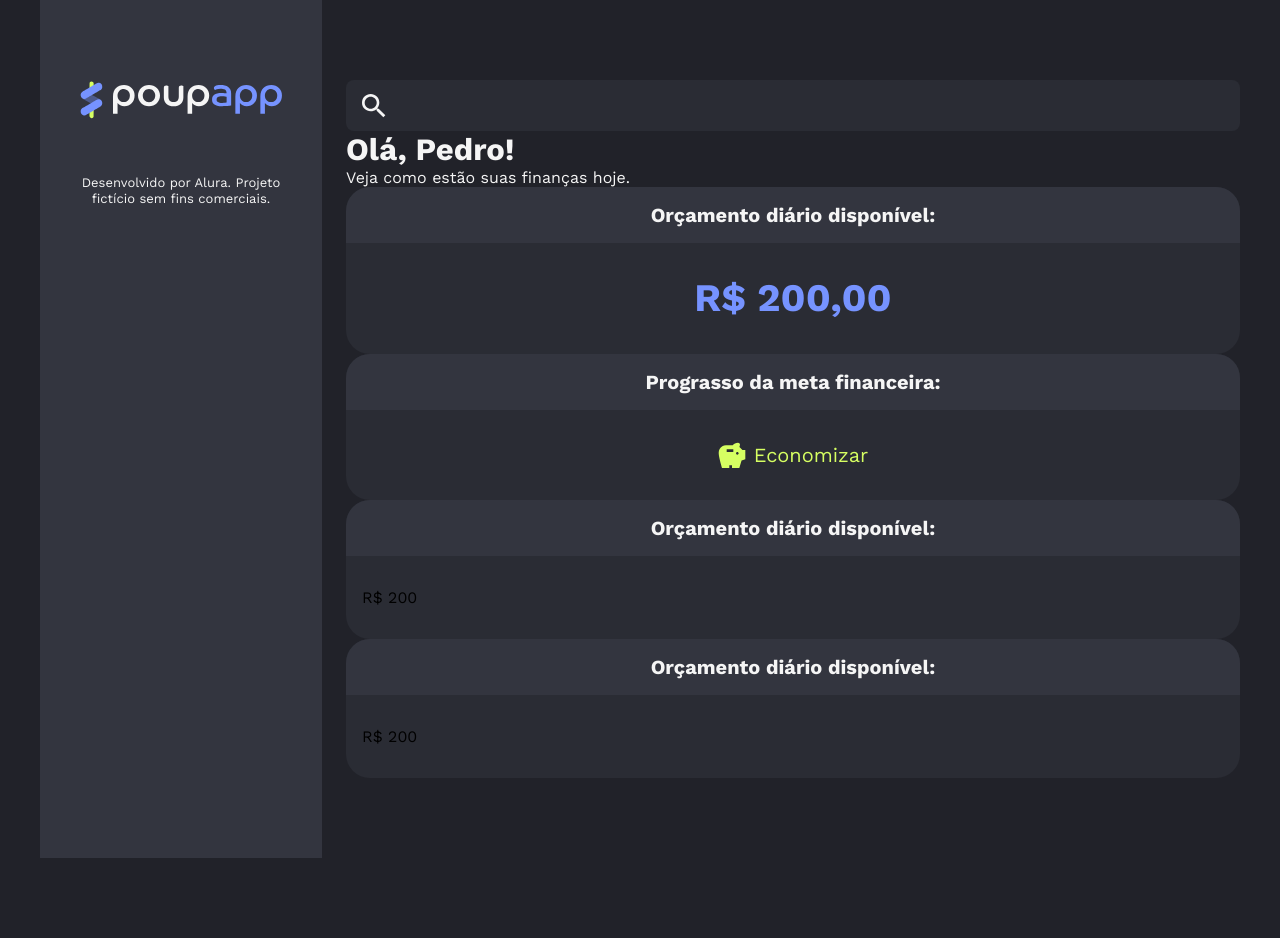
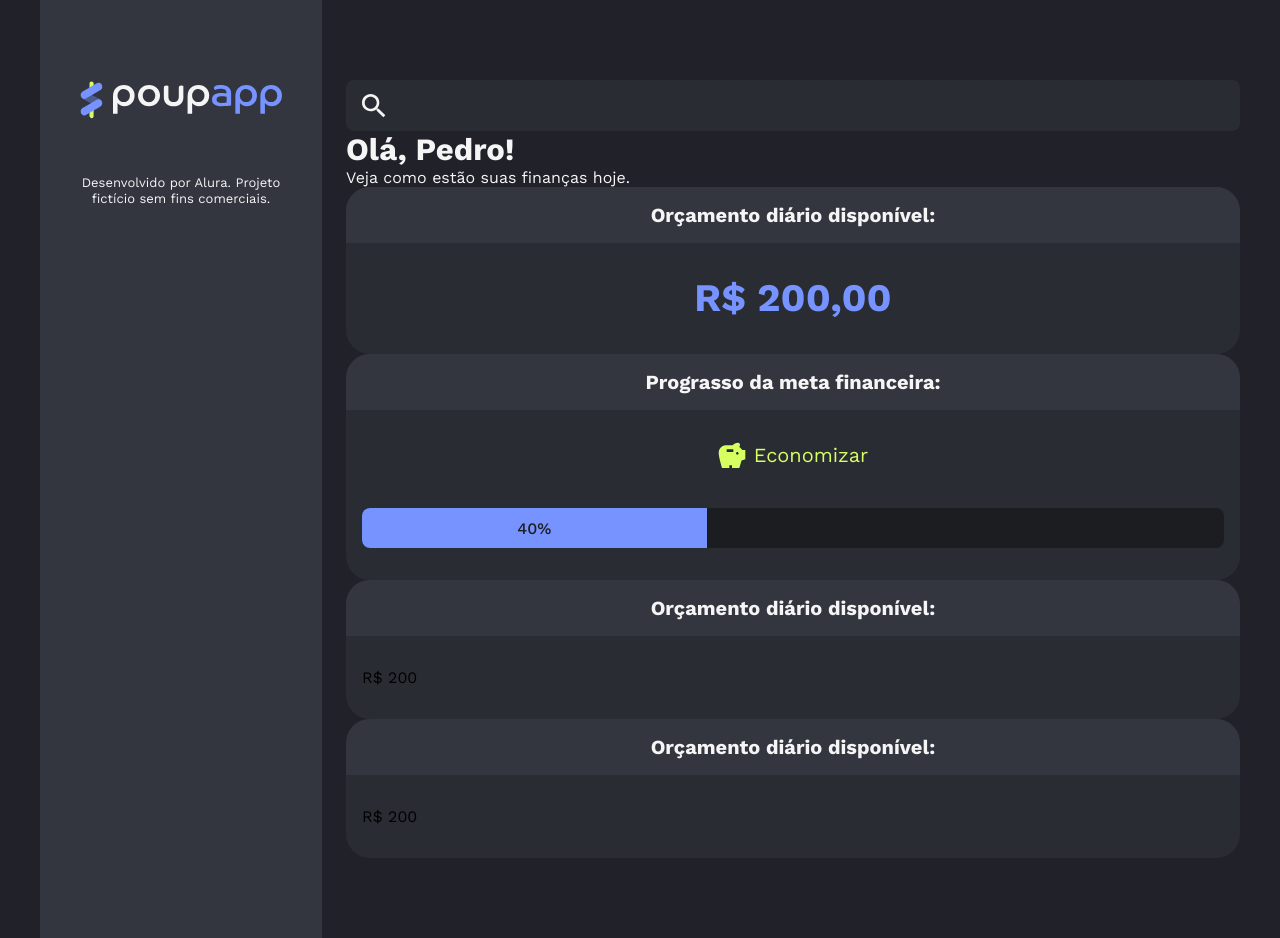
Before and after one commit to pedrohg99/poupapp, a React (Vite) app: page / in a window 1280 px wide. Before the commit the page ends 858 px from the top, so only its background shows below. Built offline with nearby package versions, Linux system fonts and the light colour scheme.

Commit message:
Aplica estilo ao ProgresBar

```diff
--- a/src/App.jsx
+++ b/src/App.jsx
@@ -35,7 +35,7 @@
               Prograsso da meta financeira:
             </Card.Header>
             <Card.Body>
-              <SavingsSatus />
+              <SavingsSatus percent={40}/>
             </Card.Body>
           </Card>
           <Card>
--- /dev/null
+++ b/src/components/ProgressBar/index.jsx
@@ -0,0 +1,17 @@
+import styles from './progressbar.module.css'
+
+export const ProgressBar = ({ percent }) => {
+
+    return (
+        <div className={styles.wrapper}>
+            <div
+                className={styles.filled}
+                style={{
+                    width: `${percent}%`
+                }}
+            >
+                {percent}%
+            </div>
+        </div>
+    )
+}
--- /dev/null
+++ b/src/components/ProgressBar/progressbar.module.css
@@ -0,0 +1,20 @@
+.wrapper {
+    width: 100%;
+    background-color: var(--neutral-darker);
+    border-radius: 8px;
+    height: 40px;
+    overflow: hidden;
+}
+
+.filled {
+    background-color: var(--primary-highlight);
+    height: 100%;
+    display: flex;
+    align-items: center;
+    justify-content: center;
+    color: var(--neutral-darker);
+    transition: width 0.3s ease;
+    font-size: 16px;
+    line-height: 120%;
+    font-weight: 500;
+}
--- a/src/components/SavingsStatus/index.jsx
+++ b/src/components/SavingsStatus/index.jsx
@@ -1,4 +1,5 @@
 import { IconSavings } from '../Icons'
+import { ProgressBar } from '../ProgressBar'
 import styles from './savingsstatus.module.css'
 
 export const SavingsSatus = ({ percent }) => {
@@ -8,6 +9,7 @@
             <p>
                 <IconSavings /> Economizar
             </p>
+            <ProgressBar percent={percent} />
         </div>
     )
 }
```
